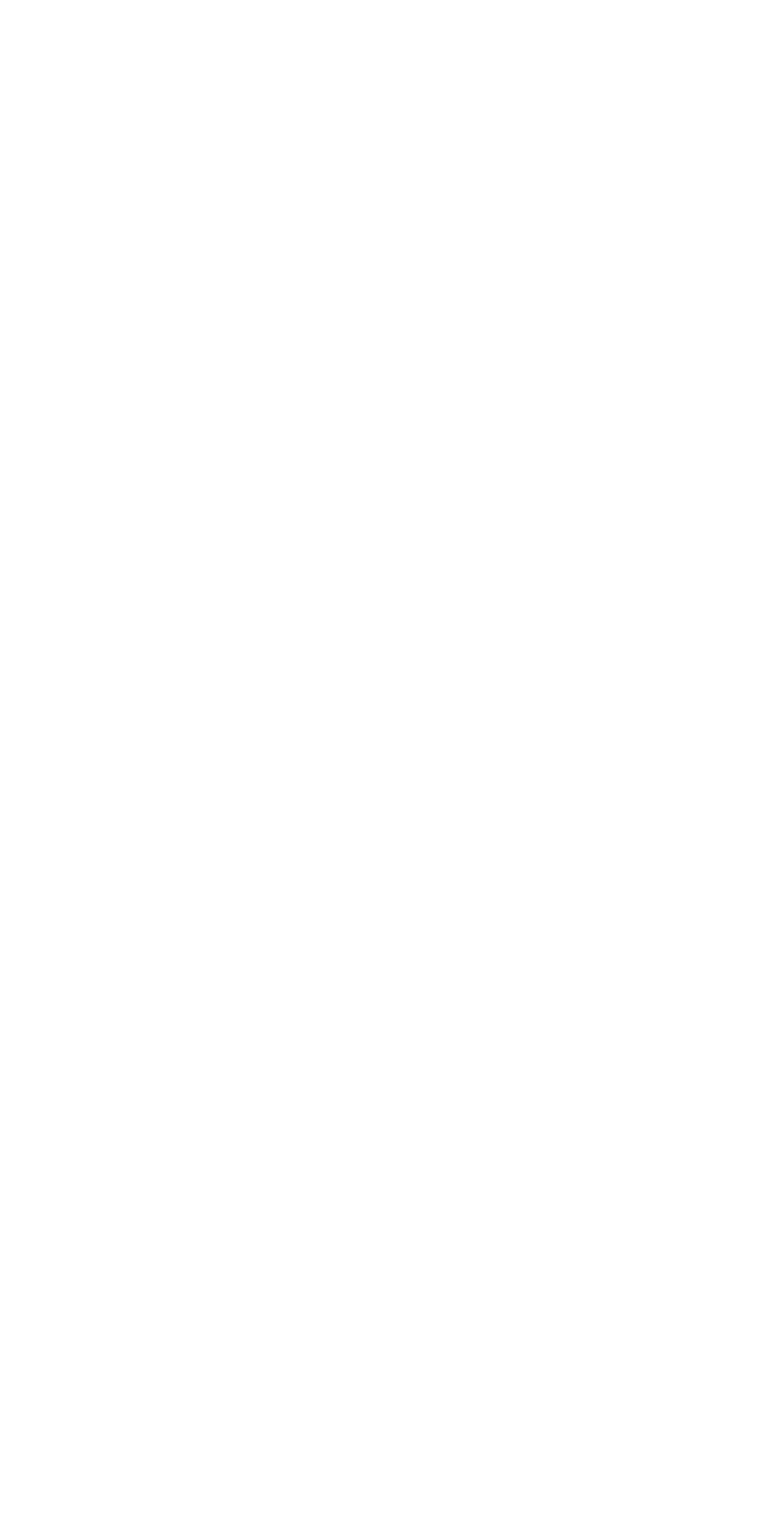
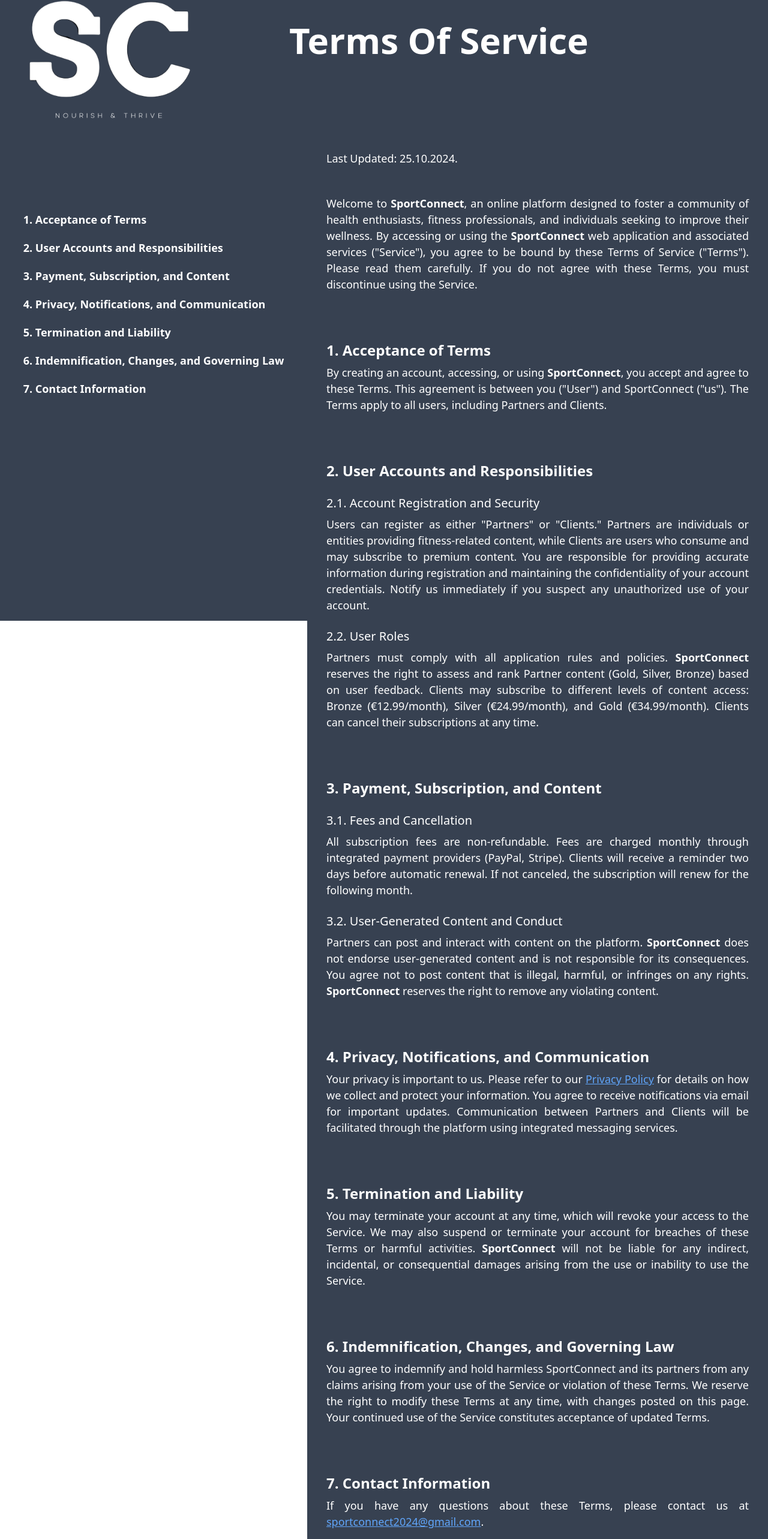
Before and after one commit to ManuelFijan/SportConnect, a React (Vite) app in the folder IzvorniKod/front/: page /terms-of-service in a window 1280 px wide. Shown: the part 218-2784 px from the top of the page at 60% size. Before the commit the page ends 800 px from the top, so only its background shows below. Built offline with nearby package versions, Linux system fonts and the light colour scheme.

Commit message:
Napravljen terms-of-service page
Napravljen je terms of service page koji je responzivan.

```diff
--- a/IzvorniKod/front/src/pages/TermsOfServicePage.tsx
+++ b/IzvorniKod/front/src/pages/TermsOfServicePage.tsx
@@ -1,9 +1,127 @@
-function TermsOfServicePage(){
+import '../styles/TermsOfServicePage.css';
+import { Link } from 'react-router-dom';
+import Footer from "../components/Footer.tsx";
+
+function TermsOfServicePage() {
     return (
-        <div className="bg-gray-700">
-            <h1 className="text-white">TERMS OF SERVICE PAGE</h1>
+    <>
+        <div className="terms-of-service-header text-white bg-gray-700 flex">
+            <img src="/logo.png" alt="Logo" className="w-[300px] ml-8 mt-3" />
+            <p>Terms Of Service</p>
         </div>
-    )
+
+        <div className="flex">
+            <div className="left-div-terms bg-gray-700 sticky top-0 h-screen p-4">
+                <div className="small-div-inside">
+                    <p><a href="#acceptance" className="text-white">1. Acceptance of Terms</a></p>
+                    <p><a href="#user-accounts" className="text-white">2. User Accounts and Responsibilities</a></p>
+                    <p><a href="#payment-subscription" className="text-white">3. Payment, Subscription, and Content</a></p>
+                    <p><a href="#privacy-notifications" className="text-white">4. Privacy, Notifications, and Communication</a></p>
+                    <p><a href="#termination-liability" className="text-white">5. Termination and Liability</a></p>
+                    <p><a href="#indemnification-changes" className="text-white">6. Indemnification, Changes, and Governing Law</a></p>
+                    <p><a href="#contact-info" className="text-white">7. Contact Information</a></p>
+                </div>
+            </div>
+
+            <div className="right-div-terms bg-gray-700 p-8 text-white overflow-y-auto">
+                <p className="mb-16">Last Updated: 25.10.2024.</p>
+
+                <p className="mb-20">
+                Welcome to <strong>SportConnect</strong>, an online platform designed to foster a community of health enthusiasts, fitness
+                professionals, and individuals seeking to improve their wellness. By accessing or using the <strong>SportConnect</strong> web application
+                and associated services ("Service"), you agree to be bound by these Terms of Service ("Terms"). Please read them carefully.
+                If you do not agree with these Terms, you must discontinue using the Service.
+                </p>
+
+                <section id="acceptance" className="mb-8">
+                    <h2 className="text-2xl font-semibold mb-4">1. Acceptance of Terms</h2>
+                    <p className="mb-20">
+                        By creating an account, accessing, or using <strong>SportConnect</strong>, you accept and agree to these Terms.
+                        This agreement is between you ("User") and SportConnect ("us").
+                        The Terms apply to all users, including Partners and Clients.
+                    </p>
+                </section>
+
+                <section id="user-accounts" className="mb-8">
+                    <h2 className="text-2xl font-semibold mb-4">2. User Accounts and Responsibilities</h2>
+
+                    <h3 className="text-xl font-medium mb-4">2.1. Account Registration and Security</h3>
+                    <p className="mb-4">
+                        Users can register as either "Partners" or "Clients." Partners are individuals or entities
+                        providing fitness-related content, while Clients are users who consume and may subscribe to premium content.
+                        You are responsible for providing accurate information during registration and maintaining the confidentiality
+                        of your account credentials. Notify us immediately if you suspect any unauthorized use of your account.
+                    </p>
+
+                    <h3 className="text-xl font-medium mb-4">2.2. User Roles</h3>
+                    <p className="mb-20">
+                        Partners must comply with all application rules and policies. <strong>SportConnect</strong> reserves the right to assess and
+                        rank Partner content (Gold, Silver, Bronze) based on user feedback. Clients may subscribe to different levels
+                        of content access: Bronze (€12.99/month), Silver (€24.99/month), and Gold (€34.99/month).
+                        Clients can cancel their subscriptions at any time.
+                    </p>
+                </section>
+
+                <section id="payment-subscription" className="mb-8">
+                    <h2 className="text-2xl font-semibold mb-4">3. Payment, Subscription, and Content</h2>
+
+                    <h3 className="text-xl font-medium mb-4">3.1. Fees and Cancellation</h3>
+                    <p className="mb-4">
+                        All subscription fees are non-refundable. Fees are charged monthly through integrated
+                        payment providers (PayPal, Stripe). Clients will receive a reminder two days before automatic renewal. If not
+                        canceled, the subscription will renew for the following month.
+                    </p>
+
+                    <h3 className="text-xl font-medium mb-4">3.2. User-Generated Content and Conduct</h3>
+                    <p className="mb-20">
+                        Partners can post and interact with content on the platform. <strong>SportConnect</strong> does not endorse
+                        user-generated content and is not responsible for its consequences. You agree not to post content that is illegal,
+                        harmful, or infringes on any rights. <strong>SportConnect</strong> reserves the right to remove any violating content.
+                    </p>
+                </section>
+
+                <section id="privacy-notifications" className="mb-8">
+                    <h2 className="text-2xl font-semibold mb-4">4. Privacy, Notifications, and Communication</h2>
+                    <p className="mb-20">
+                        Your privacy is important to us. Please refer to our <Link to="/privacy-policy" className="text-blue-400">Privacy Policy</Link> for details on how we collect and protect your information. You agree to receive notifications via email
+                        for important updates. Communication between Partners and Clients will be facilitated through the platform
+                        using integrated messaging services.
+                    </p>
+                </section>
+
+                <section id="termination-liability" className="mb-8">
+                    <h2 className="text-2xl font-semibold mb-4">5. Termination and Liability</h2>
+                    <p className="mb-20">
+                        You may terminate your account at any time, which will revoke your access to the Service.
+                        We may also suspend or terminate your account for breaches of these Terms or harmful activities.
+                        <strong> SportConnect</strong> will not be liable for any indirect, incidental, or consequential damages arising from the use
+                        or inability to use the Service.
+                    </p>
+                </section>
+
+                <section id="indemnification-changes" className="mb-8">
+                    <h2 className="text-2xl font-semibold mb-4">6. Indemnification, Changes, and Governing Law</h2>
+                    <p className="mb-20">
+                        You agree to indemnify and hold harmless SportConnect and its partners from any claims arising from your use of
+                        the Service or violation of these Terms. We reserve the right to modify these Terms at any time, with changes
+                        posted on this page. Your continued use of the Service constitutes acceptance of updated Terms.
+                    </p>
+                </section>
+
+                <section id="contact-info" className="mb-8">
+                    <h2 className="text-2xl font-semibold mb-4">7. Contact Information</h2>
+                    <p>
+                    If you have any questions about these Terms, please contact us at <a href="mailto:sportconnect2024@gmail.com" className="text-blue-400">sportconnect2024@gmail.com</a>.
+                    </p>
+                </section>
+            </div>
+        </div>
+
+        <div className="about bg-gray-700 pt-5">
+            <Footer/>
+        </div>
+    </>
+    );
 }
 
 export default TermsOfServicePage;
--- a/IzvorniKod/front/src/styles/Homepage.css
+++ b/IzvorniKod/front/src/styles/Homepage.css
@@ -53,6 +53,7 @@
     padding: 0.6rem 7.5rem;
     width: fit-content;
 }
+
 .button-1:hover{
     transform: scale(1.1);
     box-shadow: #c3c3f2 0 10px 20px -10px;
--- /dev/null
+++ b/IzvorniKod/front/src/styles/TermsOfServicePage.css
@@ -0,0 +1,73 @@
+.terms-of-service-header p{
+    margin-top: 240px;
+    margin-left: 150px;
+    font-weight: bold;
+    font-size: 60px;
+    height: 10rem;
+}
+
+.left-div-terms{
+    width: 40%;
+    display: flex;
+    justify-content: center;
+    font-weight: bold;
+}
+
+.left-div-terms a{
+    text-decoration: none;
+}
+
+.small-div-inside{
+    margin-top: 100px;
+    font-size: 18px;
+}
+
+.small-div-inside p{
+    padding: 10px;
+}
+
+.right-div-terms{
+    width: 60%;
+    text-align: justify;
+    font-size: 18px;
+}
+
+@media (max-width: 1000px) {
+    .terms-of-service-header p{
+        margin-left: 90px;
+        margin-top: 250px;
+        font-size: 50px;
+    }
+}
+
+@media (max-width: 850px) {
+    .terms-of-service-header p{
+        font-size: 40px;
+    }
+}
+
+@media (max-width: 780px) {
+    .terms-of-service-header img{
+        width: 200px;
+    }
+
+    .terms-of-service-header p{
+        font-size: 40px;
+        margin-top: 170px;
+        margin-left: 100px;
+        height: 2rem;
+    }
+}
+
+@media (max-width: 680px) {
+    .terms-of-service-header img{
+        width: 150px;
+    }
+
+    .terms-of-service-header p{
+        font-size: 32px;
+        margin-top: 130px;
+        margin-left: 50px;
+        height: 1rem;
+    }
+}
```
